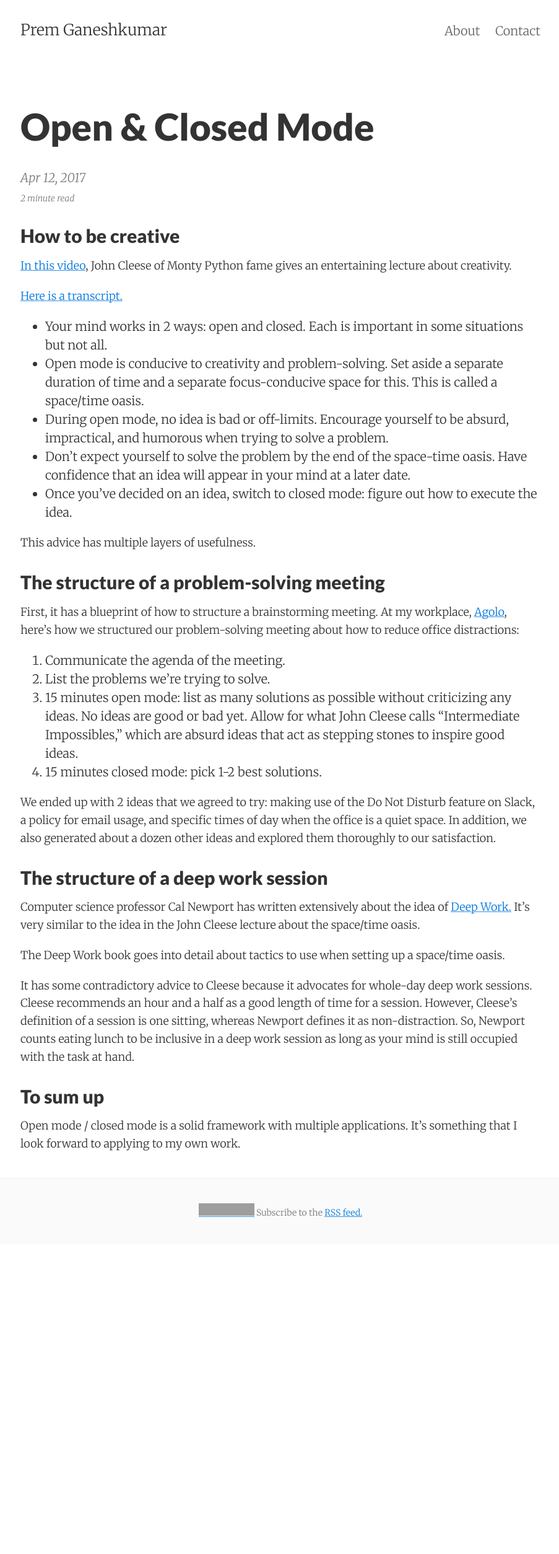
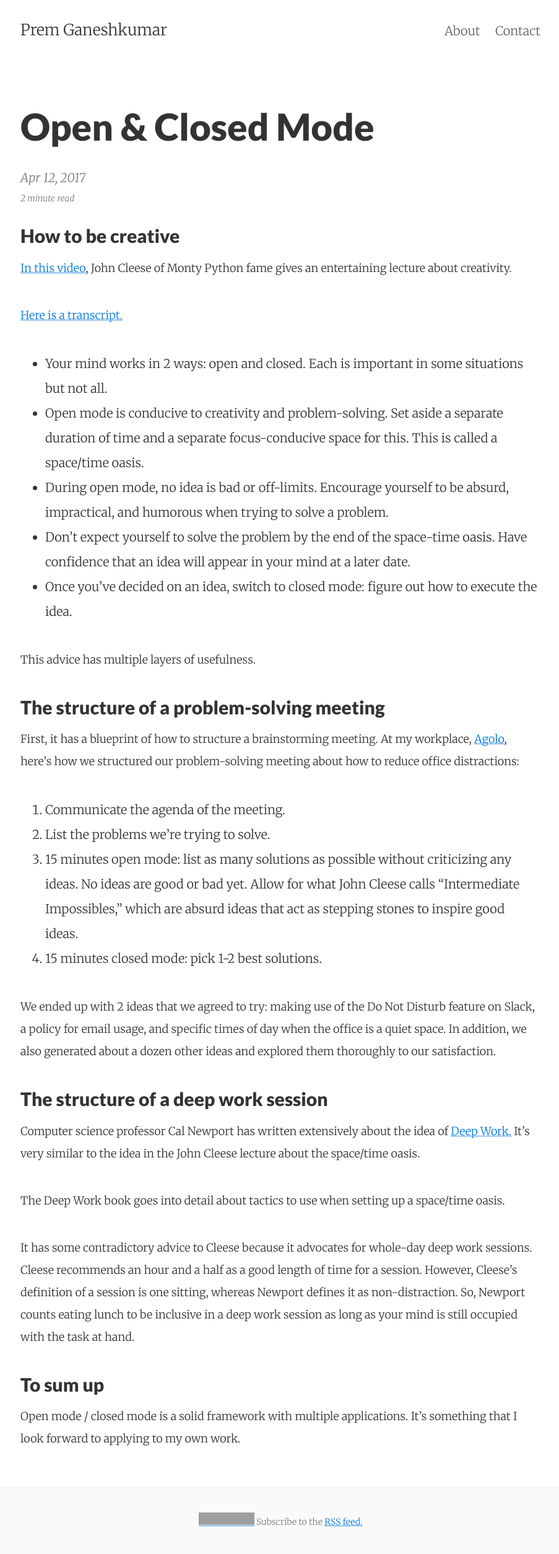
Before and after one commit to premgane/premgane.github.io, a Jekyll site: the page built from _posts/2017-04-12-open-closed-mode.md, in a window 1280 px wide. Shown: the whole page at 62% size, without its empty margins (187-1090 px from the left). Built offline with Jekyll 4.4.1, drawn with Linux system fonts in a browser that asks for light colours; before the commit the page ends 2008 px from its top, so only the background shows below that; grey boxes are pictures that could not be loaded.

Commit message:
Fix some line spacing

```diff
--- a/_sass/_typography.scss
+++ b/_sass/_typography.scss
@@ -9,7 +9,7 @@ abbr {
 
 p {
   color: #333;
-  line-height: 1.6;
+  line-height: 1.8rem;
   font-size: 0.9rem;
 }
 
--- a/_sass/basscss/_base-typography.scss
+++ b/_sass/basscss/_base-typography.scss
@@ -25,7 +25,8 @@ ol,
 ul {
   font-size: $h4;
   margin-top: 0;
-  margin-bottom: $space-2;
+  margin-bottom: $space-3;
+  line-height: $space-3;
 }
 
 ol,
```
Also changed, not shown: 1 other file.
